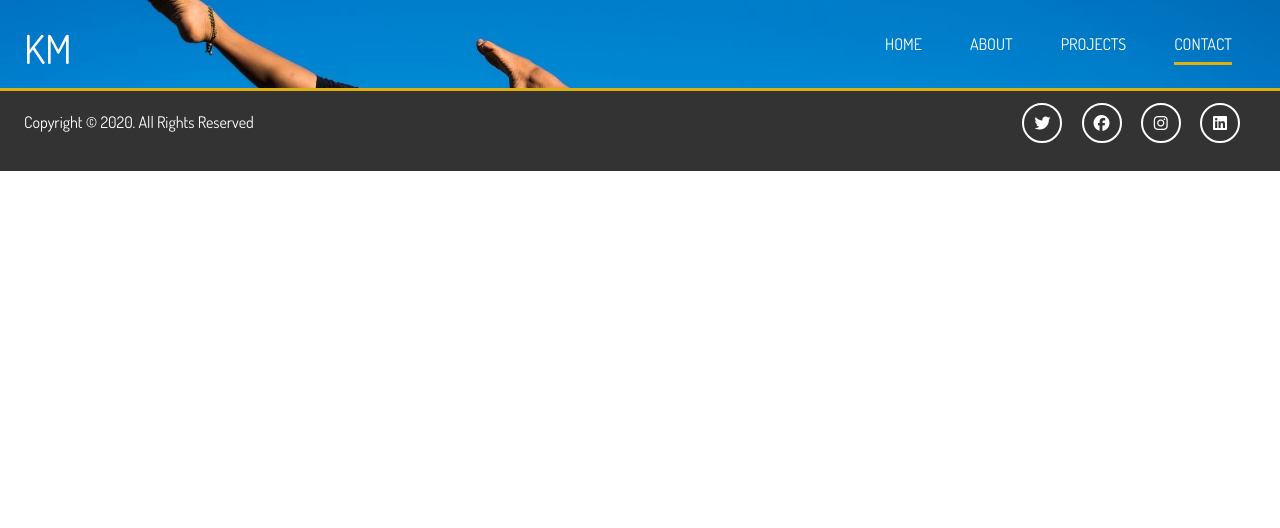
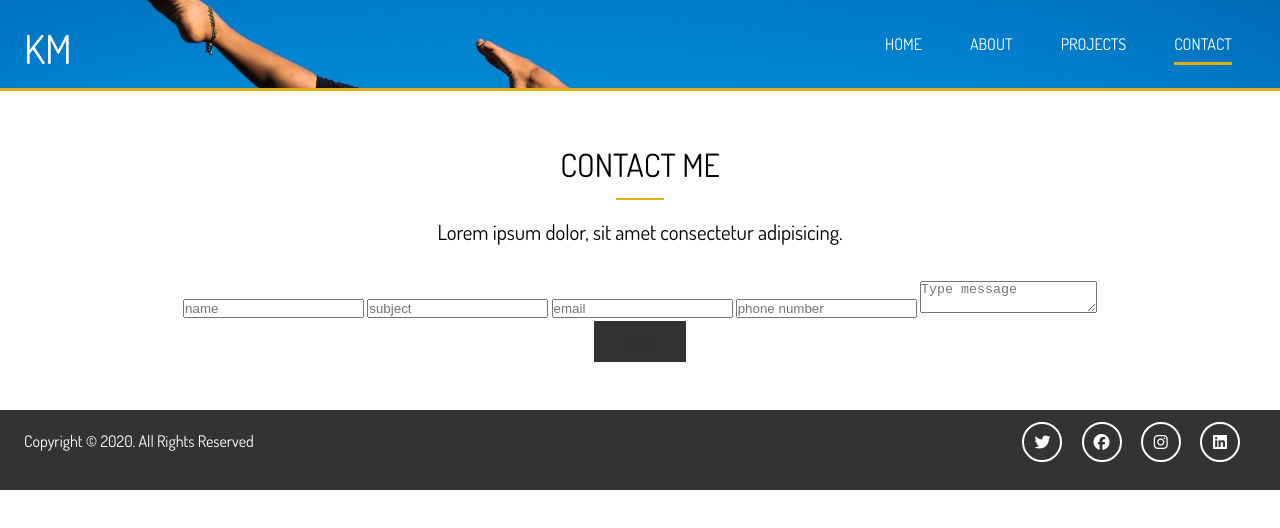
Before and after one commit to karolina-michalak/SASS-portfolio-website, a website: page dist/contact.html in a window 1280 px wide. Drawn offline with Linux system fonts and the light colour scheme.

Commit message:
added form to contact page

```diff
--- a/dist/contact.html
+++ b/dist/contact.html
@@ -25,7 +25,23 @@
             </nav>
         </div>
     </header>
-
+    <section id="contact-a" class="text-center py-3">
+        <div class="container">
+            <h2 class="section-title">Contact me</h2>
+            <div class="bottom-line"></div>
+            <p class="lead">Lorem ipsum dolor, sit amet consectetur adipisicing.</p>
+            <form>
+                <div class="text-fields">
+                    <input type="text" class="name-input text-input" placeholder="name">
+                    <input type="text" class="text-input subject-input" placeholder="subject">
+                    <input type="emaik" class="name-input email-input" placeholder="email">
+                    <input type="number" class="phone-input text-input" placeholder="phone number">
+                    <textarea class="name-input message-input" placeholder="Type message"></textarea>
+                </div>
+                <button type="submit" class="btn-dark">send</button>
+            </form>
+        </div>
+    </section>
     <footer id="main-footer">
         <div class="footer-content container">
             <p>Copyright &copy; 2020. All Rights Reserved</p>
```
